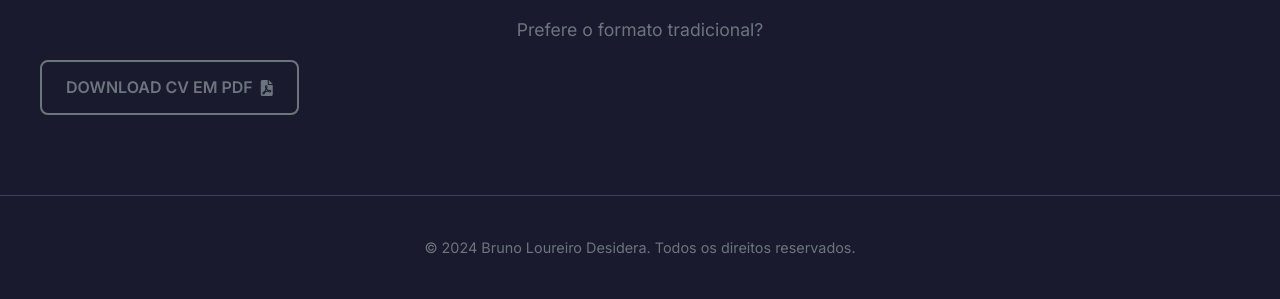
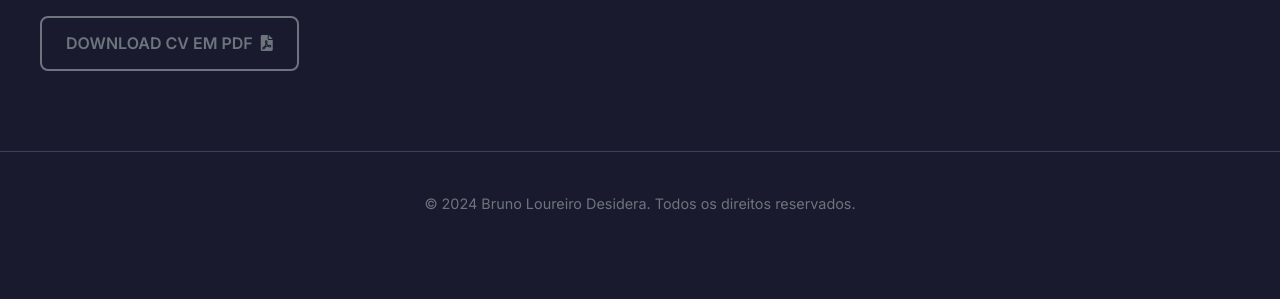
Before and after one commit to Ahavahdev1/currinovo, a plain HTML site: page index.html in a window 1280 px wide. Shown: the part 6083-6382 px from the top of the page. After the commit the page ends 6338 px from the top, so only its background shows below. Drawn offline with nearby package versions, Linux system fonts and the light colour scheme.

Commit message:
Update index.html

```diff
--- a/index.html
+++ b/index.html
@@ -260,7 +260,7 @@
                 <a href="http://linkedin.com/in/bruno-loureiro-69747728/" target="_blank" rel="noopener noreferrer" class="social-icon" aria-label="LinkedIn"><i class="fab fa-linkedin"></i></a>
                 <a href="https://github.com/Ahavahdev1" target="_blank" rel="noopener noreferrer" class="social-icon" aria-label="GitHub"><i class="fab fa-github"></i></a>
             </div>
-            <p class="cv-download-text">Prefere o formato tradicional?</p>
+            <p class="cv-download-text"></p>
             <a href="cv_bruno_loureiro_desidera.pdf" download class="btn btn-secondary">Download CV em PDF <i class="fas fa-file-pdf"></i></a>
         </section>
     </main>
```
